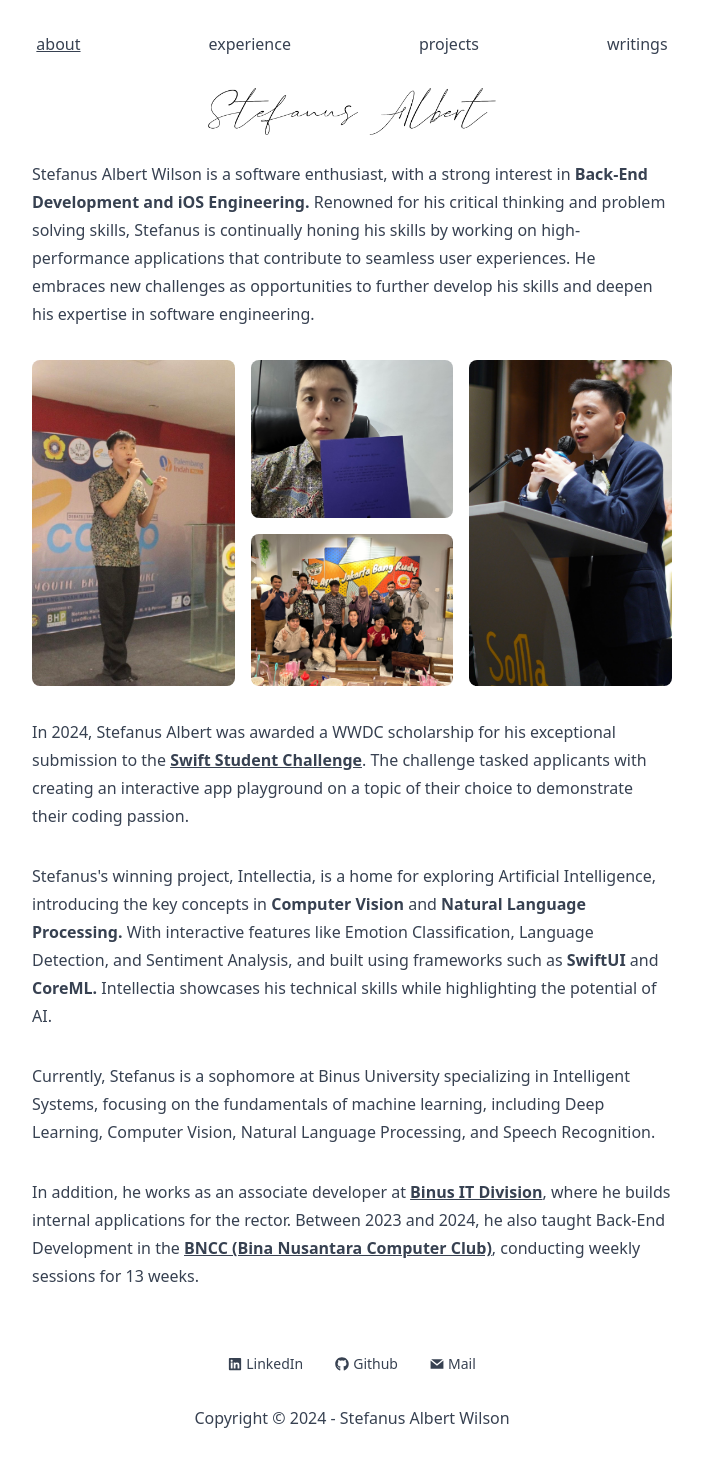
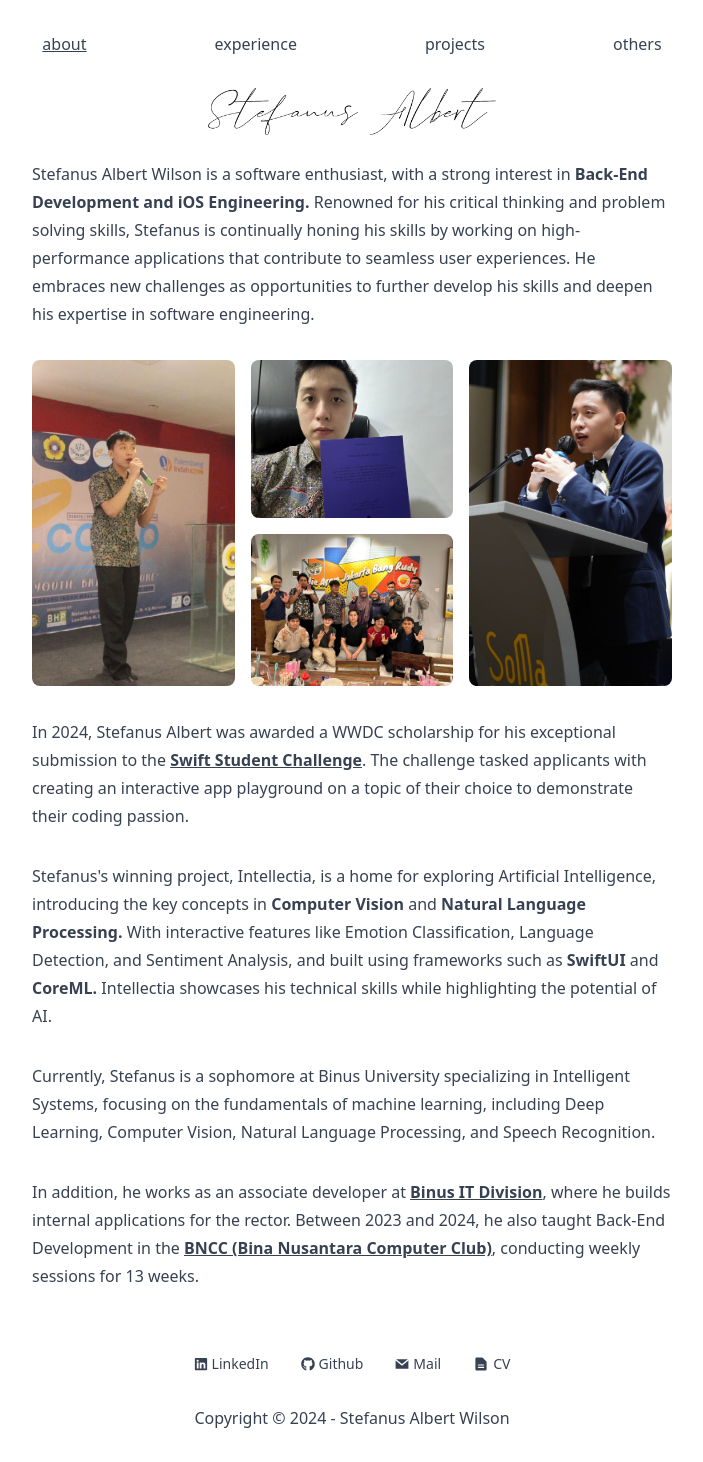
Before and after one commit to abedsully/stefanuswilson.com, a React (Vite) app: page / in a window 1280 px wide. Shown: the whole page, without its empty margins (288-991 px from the left). Built offline with nearby package versions, Linux system fonts and the light colour scheme; what tailwindcss-font-inter would draw is missing.

Commit message:
feat: added others page, motion frame, and cv

```diff
--- a/package.json
+++ b/package.json
@@ -13,6 +13,7 @@
     "@headlessui/react": "^2.1.8",
     "@heroicons/react": "^2.1.5",
     "@types/react-router-dom": "^5.3.3",
+    "framer-motion": "^11.11.10",
     "react": "^18.3.1",
     "react-dom": "^18.3.1",
     "react-helmet": "^6.1.0",
--- a/src/components/Footer.tsx
+++ b/src/components/Footer.tsx
@@ -1,3 +1,4 @@
+import { DocumentTextIcon } from "@heroicons/react/20/solid";
 import { FaGithub, FaLinkedin } from "react-icons/fa";
 import { GrMail } from "react-icons/gr";
 
@@ -27,6 +28,14 @@
         >
           <GrMail /> Mail
         </a>
+        <a
+          href="https://drive.google.com/file/d/1qFipk-GcKYf98PsI72bjx5-NsJedBbc1/view?usp=share_link"
+          target="_blank"
+          rel="noopener noreferrer"
+          className="flex items-center gap-1 text-sm hover:underline cursor-pointer"
+        >
+          <DocumentTextIcon className="w-4 h-4"/> CV
+        </a>
       </div>
       Copyright © {new Date().getFullYear()} - Stefanus Albert Wilson
     </h2>
--- /dev/null
+++ b/src/components/others/IOthersComponent.ts
@@ -0,0 +1,8 @@
+interface IOthersComponent {
+    name: string;
+    logo: string;
+    description: string;
+    date: string;
+}
+
+export default IOthersComponent
--- /dev/null
+++ b/src/components/others/OthersComponent.tsx
@@ -0,0 +1,30 @@
+import IOthersComponent from "./IOthersComponent";
+
+const OthersComponent = ({
+  name,
+  logo,
+  description,
+  date,
+}: IOthersComponent) => {
+  return (
+    <div className="relative w-full h-full flex items-center gap-[2rem]">
+      <div className="w-full h-full relative object-contain overflow-hidden group cursor-pointer">
+        <img
+          src={logo}
+          className="w-[26rem] h-[20rem] flex justify-center object-fit transition-opacity duration-300 rounded-lg"
+        />
+        <div className="absolute inset-0 bg-black bg-opacity-0 group-hover:bg-opacity-50 transition-opacity duration-300 rounded-lg" />
+      </div>
+
+      <h2 className="text-start text-sm">
+        <div className="flex gap-2">
+          <p className="text-lg font-semibold">{name}: </p>
+          <p className="text-black opacity-50 text-lg">{date}</p>
+        </div>
+        <p className="mt-2">{description}</p>
+      </h2>
+    </div>
+  );
+};
+
+export default OthersComponent;
--- a/src/config/NavbarRoutes.ts
+++ b/src/config/NavbarRoutes.ts
@@ -2,7 +2,7 @@
     { name: "about", href: "/" },
     { name: "experience", href: "/experience" },
     { name: "projects", href: "/projects" },
-    { name: "writings", href: "/writings" },
+    { name: "others", href: "/others" },
   ];
 
   export default NavbarRoutes;
--- a/src/config/Route.tsx
+++ b/src/config/Route.tsx
@@ -3,7 +3,7 @@
 import routerAbout from "../views/about/About.router";
 import routerProject from "../views/projects/Project.router";
 import routerExperience from "../views/experience/Experience.router";
-import routerWritings from "../views/writings/Writing.router";
+import routerWritings from "../views/others/Others.router";
 
 export const routes: IDefaultRouter[] = [
     ...routerAbout,
--- a/src/views/about/About.tsx
+++ b/src/views/about/About.tsx
@@ -8,6 +8,8 @@
 import Navbar from "../../components/Navbar";
 import Signature from "../../components/Signature";
 import Footer from "../../components/Footer";
+
+import { motion } from "framer-motion";
 
 const images = {
   images: [
@@ -33,6 +35,11 @@
 const About = () => {
   return (
     <>
+      <motion.section
+        initial={{ opacity: 0, y: -20 }}
+        animate={{ opacity: 1, y: 0 }}
+        transition={{ duration: 0.5 }}
+      >
         <div className="flex flex-col xl:px-[18rem] gap-[2rem] text-gray-700 font-inter">
           <Navbar />
 
@@ -123,17 +130,17 @@
             <span className="font-semibold">Computer Vision</span> and{" "}
             <span className="font-semibold">Natural Language Processing.</span>{" "}
             With interactive features like Emotion Classification, Language
-          Detection, and Sentiment Analysis, and built using frameworks such as{" "}
-          <span className="font-semibold">SwiftUI</span> and{" "}
+            Detection, and Sentiment Analysis, and built using frameworks such
+            as <span className="font-semibold">SwiftUI</span> and{" "}
             <span className="font-semibold">CoreML.</span> Intellectia showcases
             his technical skills while highlighting the potential of AI.
           </h1>
 
           <h1 className="font-inter w-full text-start space-y-4 leading-7">
-          Currently, Stefanus is a sophomore at Binus University specializing in
-          Intelligent Systems, focusing on the fundamentals of machine learning,
-          including Deep Learning, Computer Vision, Natural Language Processing,
-          and Speech Recognition.
+            Currently, Stefanus is a sophomore at Binus University specializing
+            in Intelligent Systems, focusing on the fundamentals of machine
+            learning, including Deep Learning, Computer Vision, Natural Language
+            Processing, and Speech Recognition.
           </h1>
 
           <h1 className="font-inter w-full text-start space-y-4 leading-7">
@@ -152,8 +159,8 @@
           <div className="mt-[2rem]">
             <Footer />
           </div>
-
         </div>
+      </motion.section>
     </>
   );
 };
--- a/src/views/experience/Experience.tsx
+++ b/src/views/experience/Experience.tsx
@@ -13,12 +13,20 @@
 import ExperienceComponent from "../../components/experience/ExperienceComponent";
 import Footer from "../../components/Footer";
 
+import { motion } from 'framer-motion';
+
 const Experience = () => {
   return (
     <>
       <Helmet>
         <title>Experience | Stefanus Albert Wilson</title>
       </Helmet>
+
+      <motion.section
+        initial={{ opacity: 0, y: -20 }}
+        animate={{ opacity: 1, y: 0 }}
+        transition={{ duration: 0.5 }}
+      >
 
       <div className="flex flex-col xl:px-[18rem] gap-[2rem] text-gray-700 font-inter">
         <Navbar />
@@ -85,6 +93,7 @@
           <Footer />
         </div>
       </div>
+      </motion.section>
     </>
   );
 };
--- a/src/views/writings/Writing.router.ts
+++ b/src/views/others/Others.router.ts
@@ -3,10 +3,10 @@
 
 const routes: IDefaultRouter[] = [
   {
-    path: "/writings",
+    path: "/others",
     exact: true,
-    name: "Writings",
-    component: React.lazy(() => import("./Writings")),
+    name: "Others",
+    component: React.lazy(() => import("./Others")),
   },
 ];
 
--- /dev/null
+++ b/src/views/others/Others.tsx
@@ -0,0 +1,49 @@
+import Navbar from "../../components/Navbar";
+import Signature from "../../components/Signature";
+import Book1 from "../../assets/book_atomic.jpg";
+
+import { Helmet } from "react-helmet";
+import OthersComponent from "../../components/others/OthersComponent";
+import Footer from "../../components/Footer";
+import { motion } from 'framer-motion';
+
+const Writings = () => {
+  return (
+    <>
+      <Helmet>
+        <title>Writings | Stefanus Albert Wilson</title>
+      </Helmet>
+
+      <motion.section
+        initial={{ opacity: 0, y: -20 }}
+        animate={{ opacity: 1, y: 0 }}
+        transition={{ duration: 0.5 }}
+      >
+
+      <div className="flex flex-col xl:px-[18rem] gap-[2rem] text-gray-700 font-inter">
+        <Navbar />
+
+        <div className="flex justify-center">
+          <Signature />
+        </div>
+
+        <OthersComponent
+          name={"Atomic Habits"}
+          logo={Book1}
+          description="I started to read Atomic Habits by James Clear at the end of October with the purpose of slowly turning bad habits into good habits."
+          date={"October 2024 - TBA"}
+        />
+
+        <div className="mt-[23rem]">
+          <Footer />
+        </div>
+
+
+      </div>
+
+      </motion.section>
+    </>
+  );
+};
+
+export default Writings;
--- a/src/views/projects/Project.tsx
+++ b/src/views/projects/Project.tsx
@@ -24,6 +24,8 @@
 import Signature from "../../components/Signature";
 import Navbar from "../../components/Navbar";
 import Footer from "../../components/Footer";
+
+import { motion } from 'framer-motion';
 
 const projects = {
   projects: [
@@ -121,6 +123,12 @@
         <title>Projects | Stefanus Albert Wilson</title>
       </Helmet>
 
+      <motion.section
+        initial={{ opacity: 0, y: -20 }}
+        animate={{ opacity: 1, y: 0 }}
+        transition={{ duration: 0.5 }}
+      >
+
       <div className="flex flex-col xl:px-[18rem] gap-[2rem] text-gray-700 font-inter">
         <Navbar />
 
@@ -148,6 +156,8 @@
           <Footer />
         </div>
       </div>
+
+      </motion.section>
     </>
   );
 };
--- a/src/views/writings/Writings.tsx
+++ /dev/null
@@ -1,28 +0,0 @@
-import Navbar from "../../components/Navbar";
-import Signature from "../../components/Signature";
-
-
-
-import { Helmet } from "react-helmet";
-
-const Writings = () => {
-  return (
-    <>
-      <Helmet>
-        <title>Writings | Stefanus Albert Wilson</title>
-      </Helmet>
-      <div className="flex flex-col xl:px-[18rem] gap-[2rem] text-gray-700 font-inter">
-        <Navbar />
-
-        <div className="flex justify-center">
-          <Signature />
-        </div>
-
-        <h1 className="w-full mt-[15rem] text-lg">This page is still in development, Stay Tune 😀😀</h1>
-
-      </div>
-    </>
-  );
-};
-
-export default Writings;
```
Also changed, not shown: 2 other files (tests, documents, lock files or other folders). Lines whose indentation alone changed are shown as unchanged.
